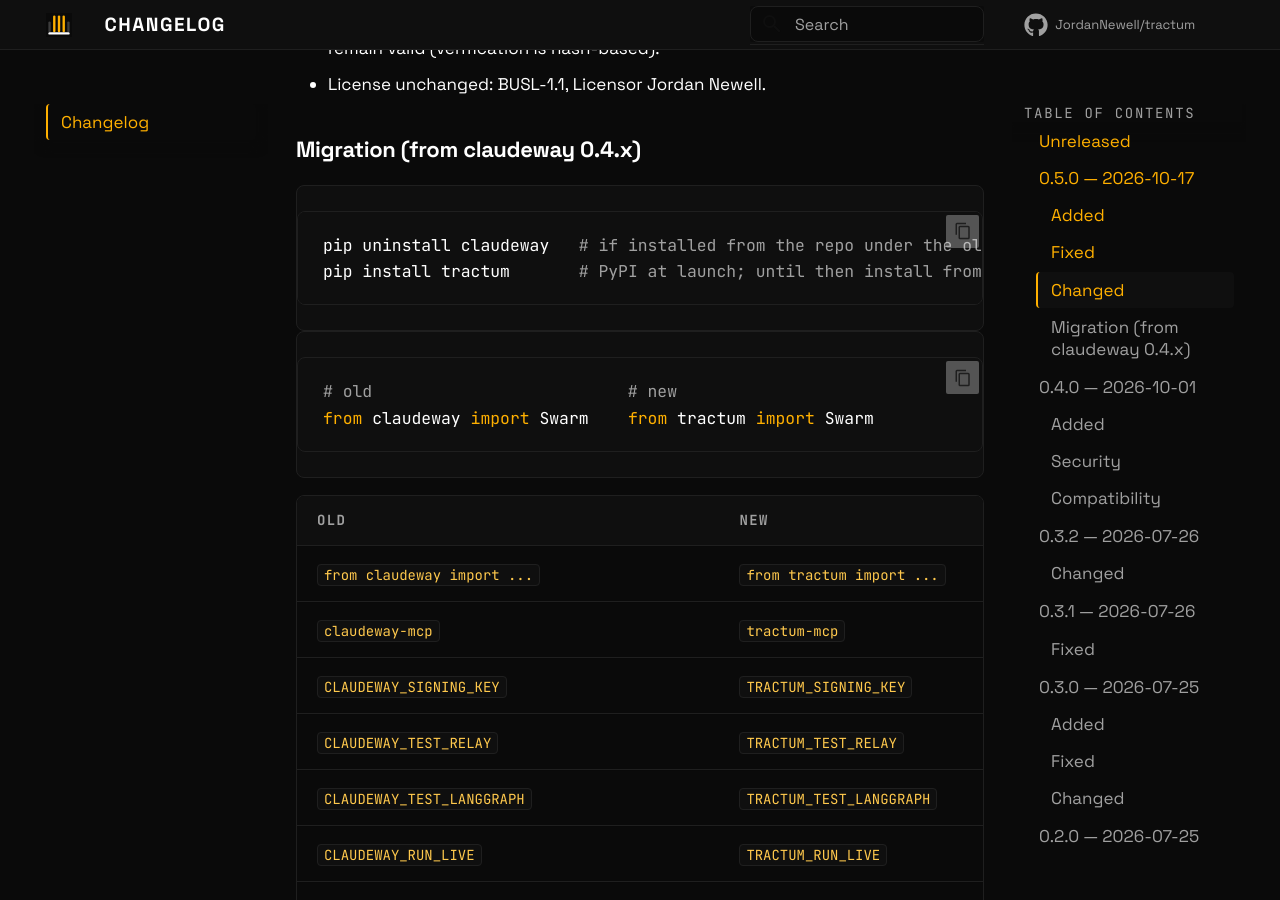
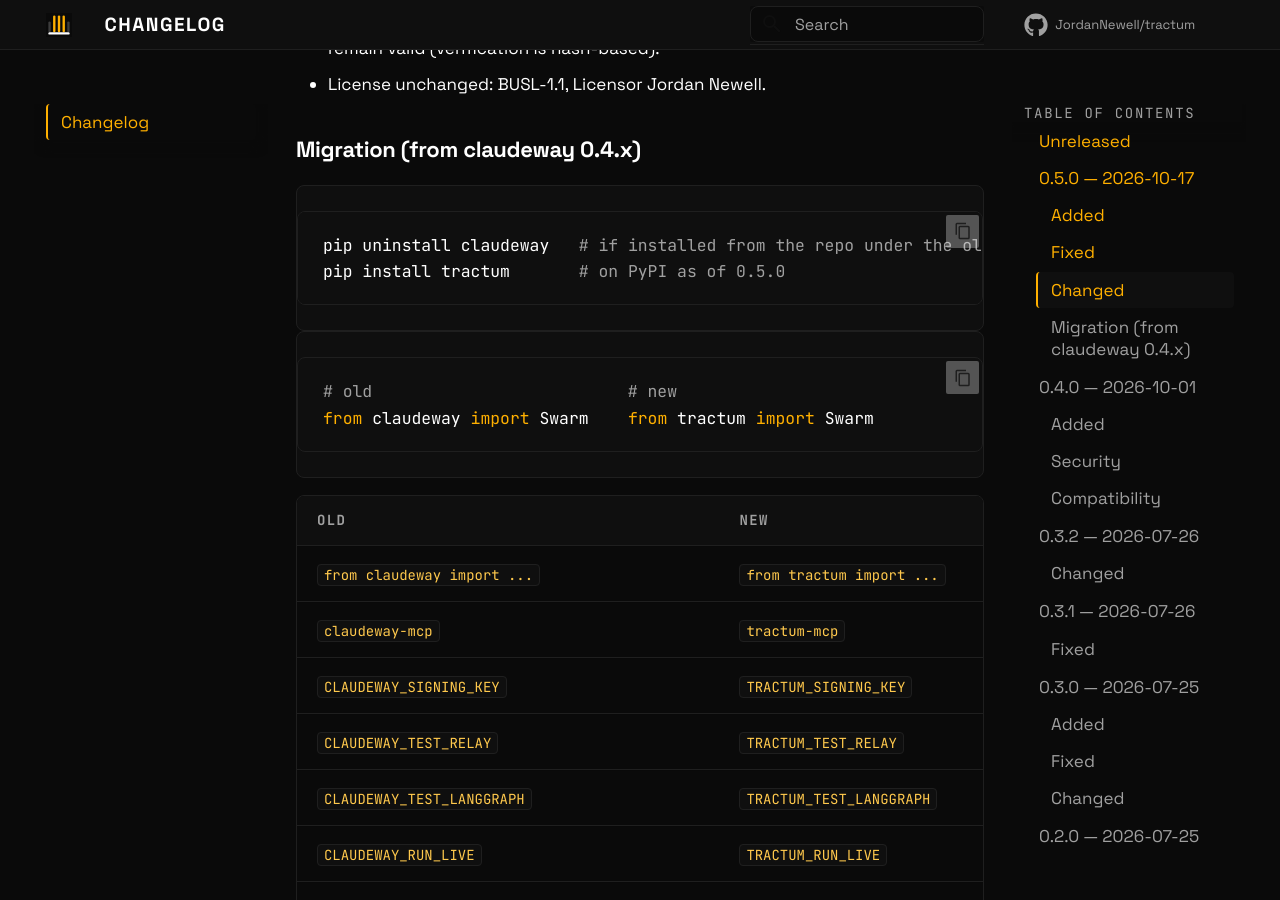
Before and after one commit to JordanNewell/claudeway, an MkDocs documentation site: the page built from docs/CHANGELOG.md, in a window 1280 px wide and 900 px high, scrolled down 2601 px. Built offline with MkDocs 1.6.1 and Material for MkDocs 9.7.7, drawn with Linux system fonts in a browser that asks for light colours; comment, search, counter and statistics services are not loaded.

Commit message:
docs: drop stale pre-PyPI install note

````diff
--- a/docs/CHANGELOG.md
+++ b/docs/CHANGELOG.md
@@ -96,7 +96,7 @@
 
 ```bash
 pip uninstall claudeway   # if installed from the repo under the old name
-pip install tractum       # PyPI at launch; until then install from the repo
+pip install tractum       # on PyPI as of 0.5.0
 ```
 
 ```python
````
